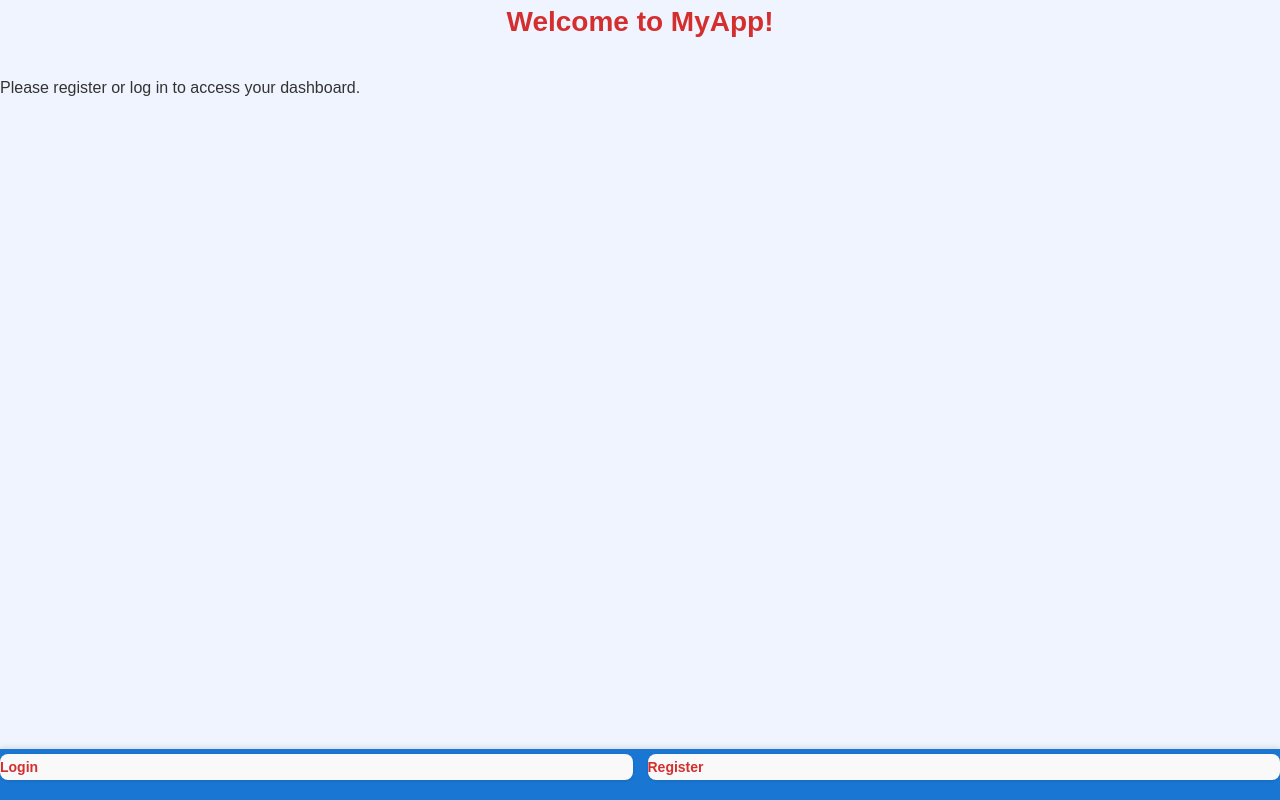
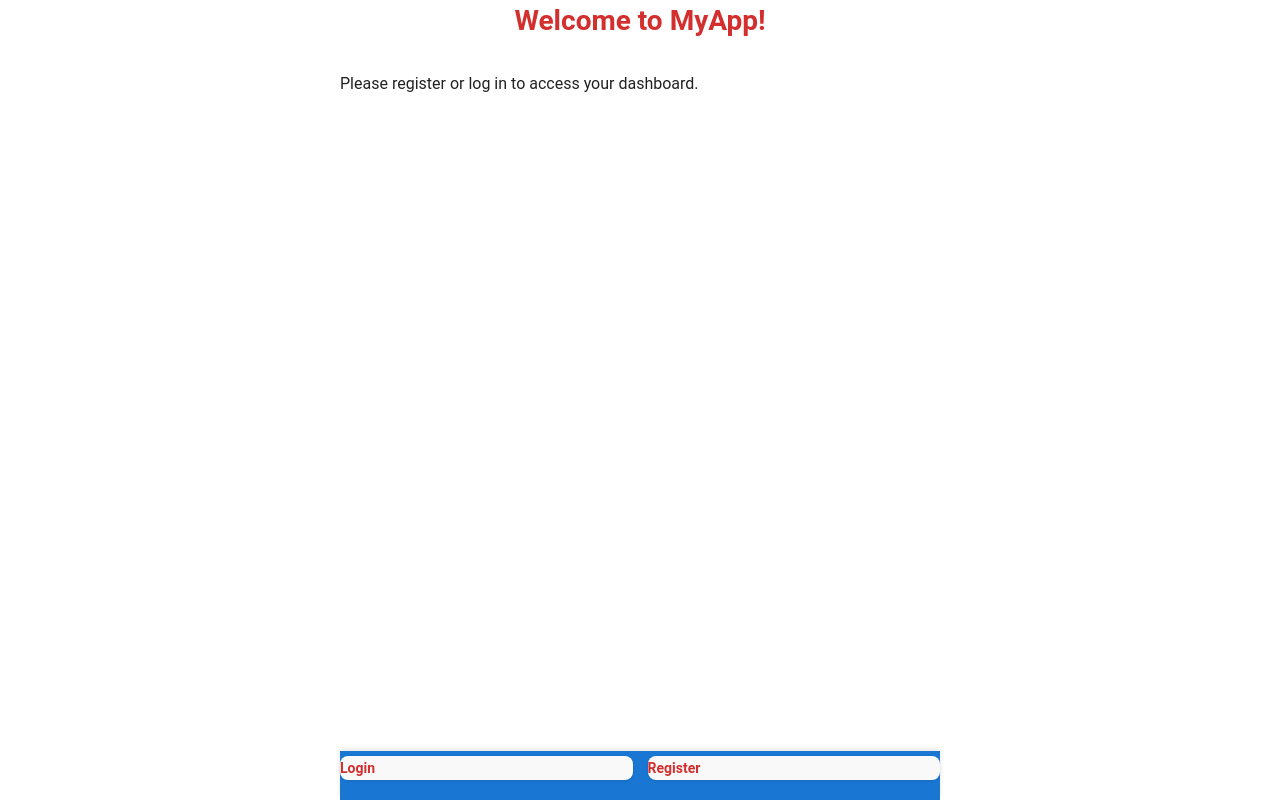
Before and after one commit to upenn-cis-4120/BillSplitter, a React (Create React App) app: page / in a window 1280 px wide. Built offline with nearby package versions, Linux system fonts and the light colour scheme.

Commit message:
working on theme

```diff
--- a/package.json
+++ b/package.json
@@ -3,8 +3,11 @@
   "version": "0.1.0",
   "private": true,
   "dependencies": {
+    "@emotion/react": "^11.13.3",
+    "@emotion/styled": "^11.13.0",
     "@fortawesome/free-solid-svg-icons": "^6.6.0",
     "@fortawesome/react-fontawesome": "^0.2.2",
+    "@mui/material": "^6.1.7",
     "@testing-library/jest-dom": "^5.17.0",
     "@testing-library/react": "^13.4.0",
     "@testing-library/user-event": "^13.5.0",
@@ -37,5 +40,8 @@
       "last 1 firefox version",
       "last 1 safari version"
     ]
+  },
+  "devDependencies": {
+    "@babel/plugin-proposal-private-property-in-object": "^7.21.11"
   }
 }
--- a/src/App.js
+++ b/src/App.js
@@ -1,6 +1,7 @@
-// src/App.js
 import React, { useState } from 'react';
 import { Routes, Route } from 'react-router-dom';
+import { ThemeProvider, CssBaseline } from '@mui/material';
+import theme from './theme';
 import Navbar from './components/Navbar';
 import Home from './components/Home';
 import Login from './components/Login';
@@ -15,8 +16,10 @@ function App() {
   const [user, setUser] = useState(null); // Manages user state
 
   return (
-    <div className="App">
-      <Navbar user={user} setUser={setUser} /> {/* Include Navbar */}
+    <ThemeProvider theme={theme}>
+      <CssBaseline />
+      <div className="App" style={{ maxWidth: '75vh', margin: '0 auto' }}>
+        <Navbar user={user} setUser={setUser} />
         <Routes>
           <Route path="/" element={<Home user={user} />} />
           <Route path="/login" element={<Login setUser={setUser} />} />
@@ -27,9 +30,9 @@ function App() {
           <Route path="/home" element={<Home />} />
           <Route path="/friends" element={<Friends />} />
           <Route path="/camera" element={<Camera />} />
-
         </Routes>
       </div>
+    </ThemeProvider>
   );
 }
 
--- a/src/index.css
+++ b/src/index.css
@@ -44,16 +44,17 @@ body {
 
 /* App Container */
 .App {
-    max-width: 1400px;
-    /* Increased width for a wider layout */
-    margin: 0;
+    max-width: 75vh; /* Set width to 75% of viewport height */
+    margin: 0 auto;
     padding: 0;
-    width: 100%;
     display: flex;
     flex-direction: column;
     align-items: center;
     justify-content: center;
+    width: 100%; /* Ensure it stretches to 100% height */
 }
+
+
 /* Button Styles */
 button,
 .button,
@@ -149,17 +150,20 @@ h3 {
     /* Set a max-width for better readability */
 }
 
-/* Navbar Styles for Compact Bottom Alignment */
+/* Navbar */
 .navbar {
     position: fixed;
     bottom: 0;
-    left: 0;
-    width: 100%;
+    left: 50%;
+    transform: translateX(-50%); /* Center navbar horizontally */
+    width: 100%; /* Full width of the parent */
+    max-width: 75vh; /* Ensure navbar width matches the container */
     background-color: var(--secondary-color);
     padding: 5px 0;
     box-shadow: 0 -2px 5px var(--shadow-color);
     z-index: 1000;
 }
+
 
 /* Horizontal Alignment for Navbar Links */
 .navbar-links {
--- /dev/null
+++ b/src/theme.js
@@ -0,0 +1,17 @@
+import { createTheme } from '@mui/material/styles';
+
+const theme = createTheme({
+  palette: {
+    primary: {
+      main: '#1976d2',
+    },
+    secondary: {
+      main: '#dc004e',
+    },
+  },
+  typography: {
+    fontFamily: 'Roboto, sans-serif',
+  },
+});
+
+export default theme;
```
Also changed, not shown: 1 other file (tests, documents, lock files or other folders). Lines whose indentation alone changed are shown as unchanged.
